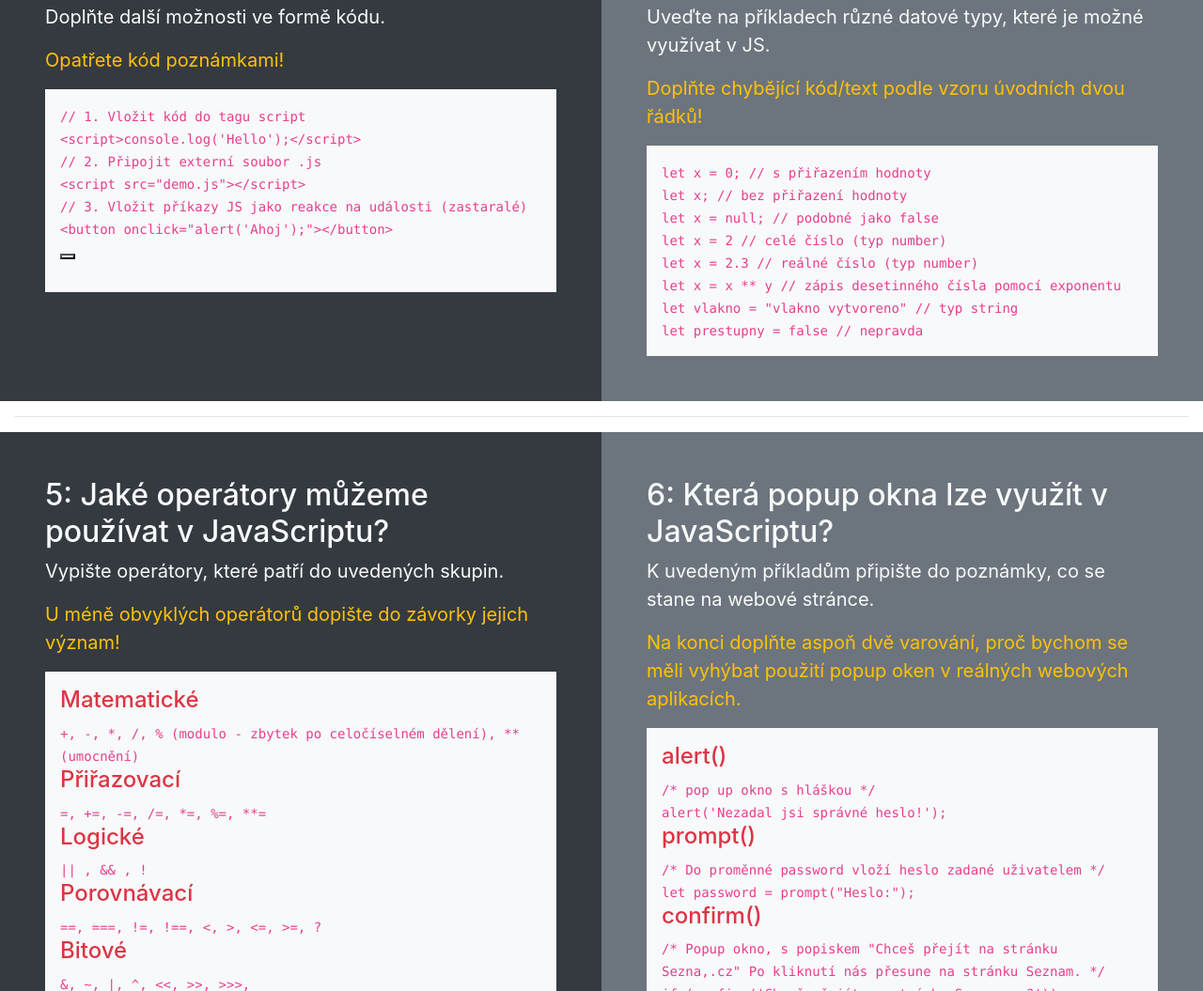
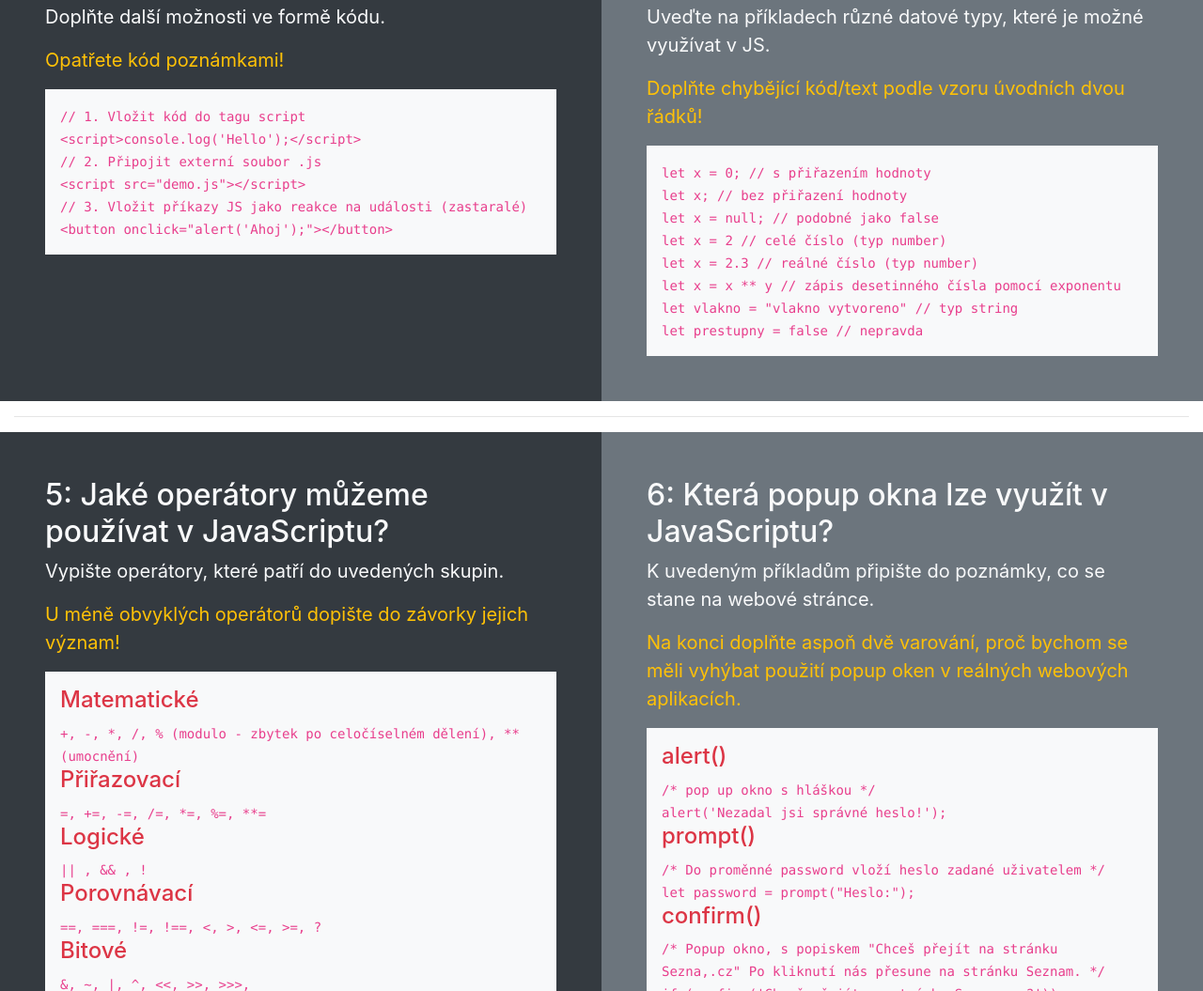
Before and after one commit to Endru88/zaklady-js, a plain HTML site: page index.html in a window 1280 px wide. Shown: the part 929-1984 px from the top of the page at 94% size. Drawn offline with nearby package versions, Linux system fonts and the light colour scheme; a script that the page names is missing.

Commit message:
04 - final maybe

```diff
--- a/index.html
+++ b/index.html
@@ -71,10 +71,7 @@
               // 3. Vložit příkazy JS jako reakce na události (zastaralé)<br>
               &lt;button onclick="alert('Ahoj');"&gt;&lt;/button&gt;
             </code>
-            <script>console.log('Hello');</script>
-            <p>
-              <button onclick="alert('Ahoj');"></button>
-            </p>
+
 
         </div>
       </div>
```
Also changed, not shown: demo.js (deleted).
